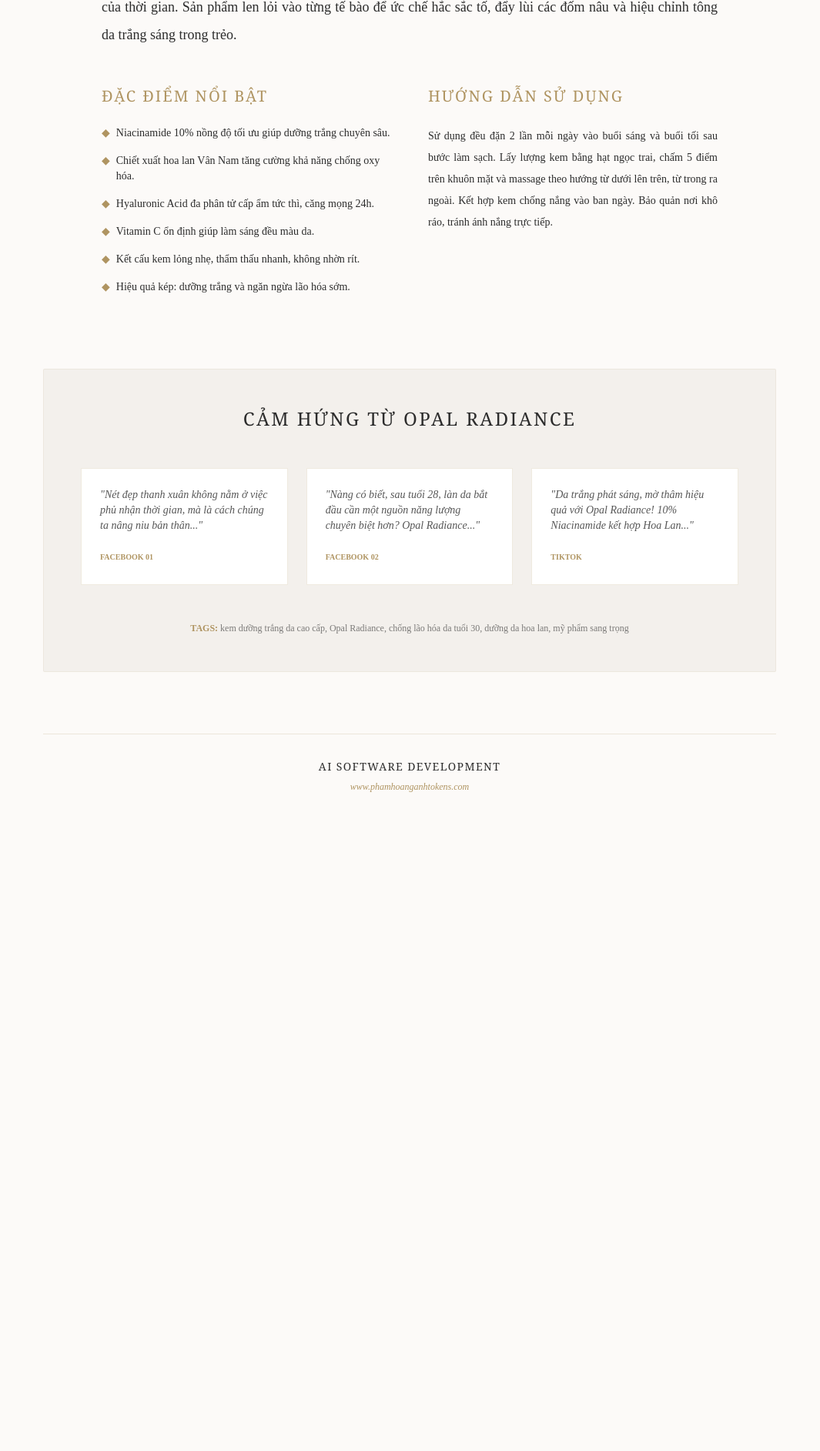
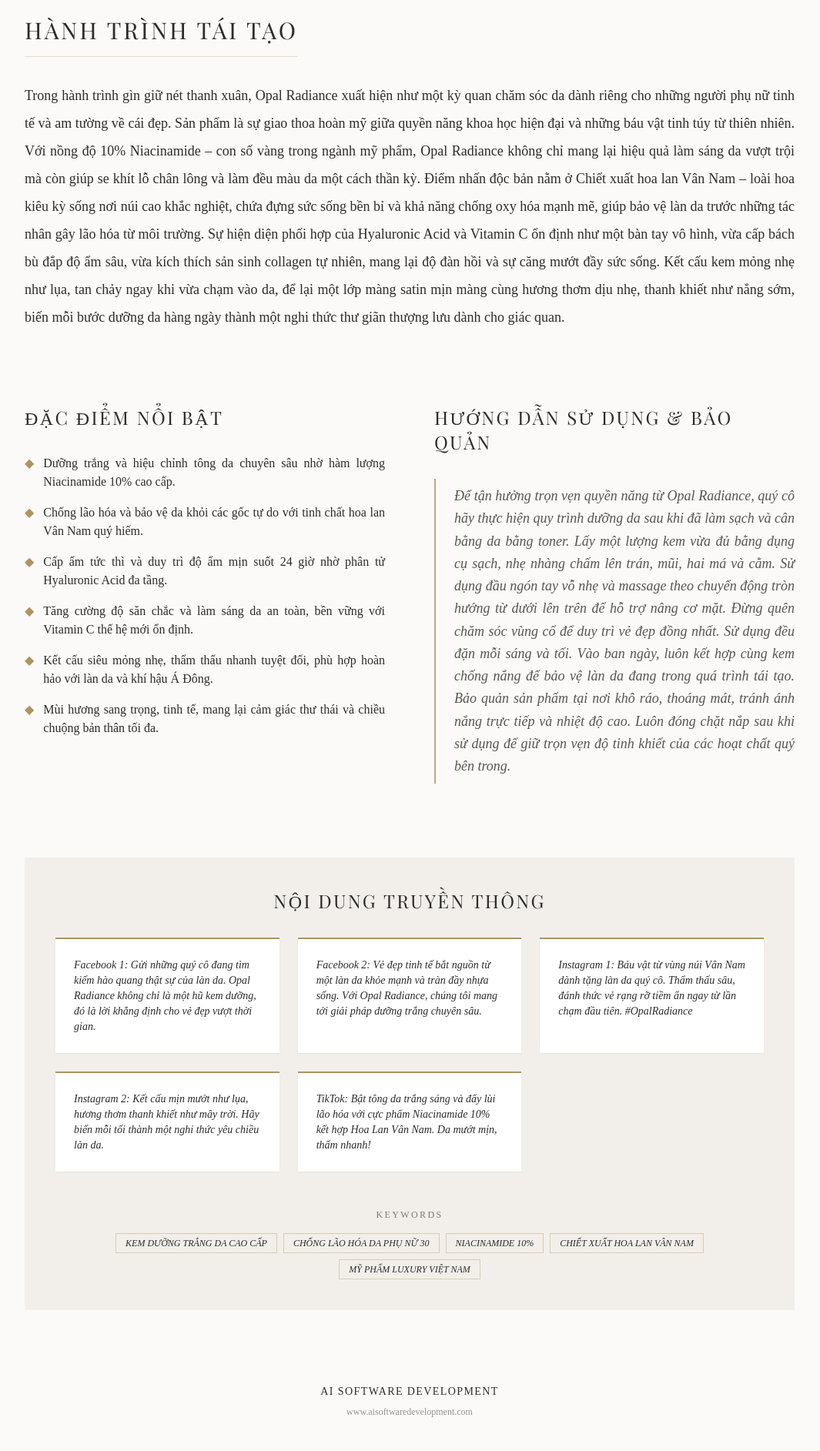
Before and after one commit to phamhoanganhtokens/vlance, a plain HTML site: page cva/testa.html in a window 1280 px wide. Shown: the part 915-2800 px from the top of the page at 77% size, without its empty margins (108-1173 px from the left). Before the commit the page ends 1993 px from the top, so only its background shows below. Drawn offline with nearby package versions, Linux system fonts and the light colour scheme; a web font is replaced by a local one.

Commit message:
Add files via upload

```diff
--- a/cva/testa.html
+++ b/cva/testa.html
@@ -5,110 +5,111 @@
     <meta name="viewport" content="width=device-width, initial-scale=1.0">
     <title>Opal Radiance | Luxury Editorial</title>
     <script src="https://cdn.tailwindcss.com"></script>
-    <script>
-        tailwind.config = {
-            theme: {
-                extend: {
-                    colors: {
-                        champagne: '#FCFAF8',
-                        charcoal: '#2C2C2C',
-                        bronze: '#AF9461',
-                    },
-                    fontFamily: {
-                        serif: ['Times New Roman', 'Times', 'serif'],
-                        display: ['Georgia', 'serif']
-                    }
-                }
-            }
+    <style>
+        @import url('https://fonts.googleapis.com/css2?family=Playfair+Display:ital,wght@0,400;0,700;1,400&display=swap');
+
+        body {
+            font-family: 'Times New Roman', serif;
+            background-color: #FCFAF8;
+            color: #2C2C2C;
         }
-    </script>
-    <style>
-        body { background-color: #FCFAF8; color: #2C2C2C; }
-        .justified { text-align: justify; }
-        .hero-gradient { background: linear-gradient(135deg, #f3efe9 0%, #ffffff 100%); }
+        .luxury-serif {
+            font-family: 'Playfair Display', serif;
+        }
+        .text-justify {
+            text-align: justify;
+        }
+        .gold-border {
+            border-color: #AF9461;
+        }
+        .gold-text {
+            color: #AF9461;
+        }
     </style>
 </head>
-<body class="font-serif antialiased leading-relaxed">
+<body class="antialiased py-12 px-6">
 
-    <!-- Container -->
-    <main class="max-w-[1000px] mx-auto px-6 py-12">
-
+    <main class="max-w-[1000px] mx-auto">
         <!-- Hero Section -->
-        <section class="grid md:grid-cols-2 gap-12 items-center mb-24">
-            <div class="h-[500px] w-full border border-bronze/30 flex items-center justify-center bg-gray-100 shadow-xl relative overflow-hidden">
-                <div class="absolute inset-0 bg-[url('https://images.unsplash.com/photo-1616394584738-fc6e613271b5?q=80&w=1000&auto=format&fit=crop')] bg-cover bg-center opacity-80"></div>
-                <span class="text-bronze italic tracking-widest uppercase text-sm">Opal Radiance</span>
+        <header class="grid grid-cols-1 md:grid-cols-2 gap-12 items-center mb-24">
+            <div class="aspect-[4/5] bg-gray-200 border border-[#AF9461]/30 flex items-center justify-center relative shadow-2xl">
+                <span class="text-[#AF9461] font-light tracking-[0.2em]">OPAL RADIANCE IMAGE</span>
             </div>
             <div class="space-y-6">
-                <h1 class="text-sm uppercase tracking-[0.3em] text-bronze font-semibold">Bộ Sưu Tập Thượng Lưu</h1>
-                <h2 class="text-4xl md:text-5xl font-display font-bold leading-tight">Opal Radiance: Tuyệt Tác Dưỡng Trắng Và Hồi Sinh Làn Da Thanh Xuân</h2>
-                <p class="text-xl text-charcoal/80">Kem Dưỡng Trắng Da Cao Cấp Opal Radiance – Rạng Ngời Đa Diện, Vượt Thời Gian</p>
-                <div class="w-20 h-px bg-bronze"></div>
-                <p class="text-lg italic text-charcoal/90">Opal Radiance là dòng kem dưỡng thượng lưu kết hợp sức mạnh từ Niacinamide 10% và chiết xuất hoa lan Vân Nam quý hiếm, giúp đánh thức làn da trắng sáng, mờ thâm nám và ngăn ngừa lão hóa chuyên sâu dành riêng cho phụ nữ từ 28-40 tuổi.</p>
+                <h1 class="luxury-serif text-4xl md:text-5xl leading-tight">Tuyệt Tác Tái Sinh Nhan Sắc Opal Radiance</h1>
+                <h2 class="text-xl font-medium opacity-80">Kem Dưỡng Trắng & Ngăn Ngừa Lão Hóa Cao Cấp – Niacinamide 10%</h2>
+                <h3 class="text-lg italic text-[#AF9461]">Giải Pháp Dưỡng Da Toàn Diện Đánh Thức Vẻ Đẹp Vĩnh Cửu</h3>
+                <div class="pt-4">
+                    <button class="border border-[#2C2C2C] px-8 py-3 uppercase tracking-widest hover:bg-[#2C2C2C] hover:text-white transition-all duration-500">Khám Phá Ngay</button>
+                </div>
+            </div>
+        </header>
+
+        <!-- Short Description -->
+        <section class="mb-20">
+            <p class="text-2xl italic leading-relaxed text-center opacity-90 font-serif">
+                "Khơi nguồn vẻ đẹp rạng rỡ với Opal Radiance, sự kết hợp tinh tế giữa 10% Niacinamide nồng độ cao và chiết xuất hoa lan Vân Nam quý hiếm, giúp dưỡng trắng chuyên sâu, xóa nhòa dấu vết thời gian và nâng niu làn da phụ nữ Việt thêm phần kiêu sa."
+            </p>
+        </section>
+
+        <!-- Long Description -->
+        <section class="mb-24">
+            <h2 class="luxury-serif text-3xl mb-8 border-b border-[#AF9461]/30 pb-4 inline-block tracking-widest">HÀNH TRÌNH TÁI TẠO</h2>
+            <p class="text-lg leading-loose text-justify">
+                Trong hành trình gìn giữ nét thanh xuân, Opal Radiance xuất hiện như một kỳ quan chăm sóc da dành riêng cho những người phụ nữ tinh tế và am tường về cái đẹp. Sản phẩm là sự giao thoa hoàn mỹ giữa quyền năng khoa học hiện đại và những báu vật tinh túy từ thiên nhiên. Với nồng độ 10% Niacinamide – con số vàng trong ngành mỹ phẩm, Opal Radiance không chỉ mang lại hiệu quả làm sáng da vượt trội mà còn giúp se khít lỗ chân lông và làm đều màu da một cách thần kỳ. Điểm nhấn độc bản nằm ở Chiết xuất hoa lan Vân Nam – loài hoa kiêu kỳ sống nơi núi cao khắc nghiệt, chứa đựng sức sống bền bỉ và khả năng chống oxy hóa mạnh mẽ, giúp bảo vệ làn da trước những tác nhân gây lão hóa từ môi trường. Sự hiện diện phối hợp của Hyaluronic Acid và Vitamin C ổn định như một bàn tay vô hình, vừa cấp bách bù đắp độ ẩm sâu, vừa kích thích sản sinh collagen tự nhiên, mang lại độ đàn hồi và sự căng mướt đầy sức sống. Kết cấu kem mỏng nhẹ như lụa, tan chảy ngay khi vừa chạm vào da, để lại một lớp màng satin mịn màng cùng hương thơm dịu nhẹ, thanh khiết như nắng sớm, biến mỗi bước dưỡng da hàng ngày thành một nghi thức thư giãn thượng lưu dành cho giác quan.
+            </p>
+        </section>
+
+        <!-- Features & Care Grid -->
+        <section class="grid grid-cols-1 md:grid-cols-2 gap-16 mb-24">
+            <div>
+                <h2 class="luxury-serif text-2xl mb-8 tracking-widest">ĐẶC ĐIỂM NỔI BẬT</h2>
+                <ul class="space-y-4">
+                    <li class="flex gap-3 text-justify"><span class="gold-text">◆</span> Dưỡng trắng và hiệu chỉnh tông da chuyên sâu nhờ hàm lượng Niacinamide 10% cao cấp.</li>
+                    <li class="flex gap-3 text-justify"><span class="gold-text">◆</span> Chống lão hóa và bảo vệ da khỏi các gốc tự do với tinh chất hoa lan Vân Nam quý hiếm.</li>
+                    <li class="flex gap-3 text-justify"><span class="gold-text">◆</span> Cấp ẩm tức thì và duy trì độ ẩm mịn suốt 24 giờ nhờ phân tử Hyaluronic Acid đa tầng.</li>
+                    <li class="flex gap-3 text-justify"><span class="gold-text">◆</span> Tăng cường độ săn chắc và làm sáng da an toàn, bền vững với Vitamin C thế hệ mới ổn định.</li>
+                    <li class="flex gap-3 text-justify"><span class="gold-text">◆</span> Kết cấu siêu mỏng nhẹ, thẩm thấu nhanh tuyệt đối, phù hợp hoàn hảo với làn da và khí hậu Á Đông.</li>
+                    <li class="flex gap-3 text-justify"><span class="gold-text">◆</span> Mùi hương sang trọng, tinh tế, mang lại cảm giác thư thái và chiều chuộng bản thân tối đa.</li>
+                </ul>
+            </div>
+            <div>
+                <h2 class="luxury-serif text-2xl mb-8 tracking-widest">HƯỚNG DẪN SỬ DỤNG & BẢO QUẢN</h2>
+                <p class="text-justify leading-relaxed text-lg italic opacity-80 border-l-2 border-[#AF9461] pl-6 py-2">
+                    Để tận hưởng trọn vẹn quyền năng từ Opal Radiance, quý cô hãy thực hiện quy trình dưỡng da sau khi đã làm sạch và cân bằng da bằng toner. Lấy một lượng kem vừa đủ bằng dụng cụ sạch, nhẹ nhàng chấm lên trán, mũi, hai má và cằm. Sử dụng đầu ngón tay vỗ nhẹ và massage theo chuyển động tròn hướng từ dưới lên trên để hỗ trợ nâng cơ mặt. Đừng quên chăm sóc vùng cổ để duy trì vẻ đẹp đồng nhất. Sử dụng đều đặn mỗi sáng và tối. Vào ban ngày, luôn kết hợp cùng kem chống nắng để bảo vệ làn da đang trong quá trình tái tạo. Bảo quản sản phẩm tại nơi khô ráo, thoáng mát, tránh ánh nắng trực tiếp và nhiệt độ cao. Luôn đóng chặt nắp sau khi sử dụng để giữ trọn vẹn độ tinh khiết của các hoạt chất quý bên trong.
+                </p>
             </div>
         </section>
 
-        <!-- Main Content -->
-        <article class="max-w-[800px] mx-auto space-y-12 mb-24">
-            <section class="justified">
-                <h3 class="text-2xl font-display border-b border-bronze pb-2 mb-6 text-bronze uppercase tracking-widest">Chi tiết sản phẩm</h3>
-                <p class="text-lg leading-loose">
-                    Opal Radiance không chỉ là một sản phẩm dưỡng da, mà là một trải nghiệm chăm sóc sắc đẹp đẳng cấp dành cho những quý cô yêu chuộng vẻ đẹp thanh lịch và bền vững. Được chắt lọc từ những nguyên liệu tinh túy nhất như chiết xuất Lan Vân Nam – biểu tượng của sức sống mãnh liệt, kết hợp cùng Niacinamide nồng độ cao và Vitamin C ổn định, Opal Radiance mang đến giải pháp toàn diện cho làn da bắt đầu xuất hiện dấu hiệu của thời gian. Sản phẩm len lỏi vào từng tế bào để ức chế hắc sắc tố, đẩy lùi các đốm nâu và hiệu chỉnh tông da trắng sáng trong trẻo.
-                </p>
-            </section>
-
-            <!-- Features and Care -->
-            <div class="grid md:grid-cols-2 gap-12">
-                <section>
-                    <h3 class="text-xl font-display text-bronze uppercase tracking-widest mb-6">Đặc điểm nổi bật</h3>
-                    <ul class="space-y-4 text-sm">
-                        <li class="flex items-start"><span class="mr-2 text-bronze">◆</span>Niacinamide 10% nồng độ tối ưu giúp dưỡng trắng chuyên sâu.</li>
-                        <li class="flex items-start"><span class="mr-2 text-bronze">◆</span>Chiết xuất hoa lan Vân Nam tăng cường khả năng chống oxy hóa.</li>
-                        <li class="flex items-start"><span class="mr-2 text-bronze">◆</span>Hyaluronic Acid đa phân tử cấp ẩm tức thì, căng mọng 24h.</li>
-                        <li class="flex items-start"><span class="mr-2 text-bronze">◆</span>Vitamin C ổn định giúp làm sáng đều màu da.</li>
-                        <li class="flex items-start"><span class="mr-2 text-bronze">◆</span>Kết cấu kem lỏng nhẹ, thẩm thấu nhanh, không nhờn rít.</li>
-                        <li class="flex items-start"><span class="mr-2 text-bronze">◆</span>Hiệu quả kép: dưỡng trắng và ngăn ngừa lão hóa sớm.</li>
-                    </ul>
-                </section>
-                <section>
-                    <h3 class="text-xl font-display text-bronze uppercase tracking-widest mb-6">Hướng dẫn sử dụng</h3>
-                    <p class="text-sm justified leading-loose">
-                        Sử dụng đều đặn 2 lần mỗi ngày vào buổi sáng và buổi tối sau bước làm sạch. Lấy lượng kem bằng hạt ngọc trai, chấm 5 điểm trên khuôn mặt và massage theo hướng từ dưới lên trên, từ trong ra ngoài. Kết hợp kem chống nắng vào ban ngày. Bảo quản nơi khô ráo, tránh ánh nắng trực tiếp.
-                    </p>
-                </section>
-            </div>
-        </article>
-
-        <!-- Marketing Section -->
-        <section class="bg-[#F3F0EC] p-12 rounded-sm border border-bronze/10">
-            <h3 class="text-2xl font-display text-center text-charcoal mb-12 uppercase tracking-widest">Cảm hứng từ Opal Radiance</h3>
-            <div class="grid md:grid-cols-3 gap-6">
-                <div class="p-6 border border-bronze/20 bg-white hover:border-bronze transition-all cursor-pointer">
-                    <p class="text-sm italic text-charcoal/80 mb-4">"Nét đẹp thanh xuân không nằm ở việc phủ nhận thời gian, mà là cách chúng ta nâng niu bản thân..."</p>
-                    <span class="text-[10px] uppercase font-bold text-bronze">Facebook 01</span>
-                </div>
-                <div class="p-6 border border-bronze/20 bg-white hover:border-bronze transition-all cursor-pointer">
-                    <p class="text-sm italic text-charcoal/80 mb-4">"Nàng có biết, sau tuổi 28, làn da bắt đầu cần một nguồn năng lượng chuyên biệt hơn? Opal Radiance..."</p>
-                    <span class="text-[10px] uppercase font-bold text-bronze">Facebook 02</span>
-                </div>
-                <div class="p-6 border border-bronze/20 bg-white hover:border-bronze transition-all cursor-pointer">
-                    <p class="text-sm italic text-charcoal/80 mb-4">"Da trắng phát sáng, mờ thâm hiệu quả với Opal Radiance! 10% Niacinamide kết hợp Hoa Lan..."</p>
-                    <span class="text-[10px] uppercase font-bold text-bronze">TikTok</span>
-                </div>
+        <!-- Marketing Toolkit -->
+        <section class="bg-[#F2EFEA] p-10 rounded-sm mb-24">
+            <h2 class="luxury-serif text-2xl mb-8 text-center tracking-widest">NỘI DUNG TRUYỀN THÔNG</h2>
+            <div class="grid grid-cols-1 md:grid-cols-2 lg:grid-cols-3 gap-6">
+                <div class="bg-white p-6 border-t-2 border-[#AF9461] shadow-sm"><p class="text-sm italic">Facebook 1: Gửi những quý cô đang tìm kiếm hào quang thật sự của làn da. Opal Radiance không chỉ là một hũ kem dưỡng, đó là lời khẳng định cho vẻ đẹp vượt thời gian.</p></div>
+                <div class="bg-white p-6 border-t-2 border-[#AF9461] shadow-sm"><p class="text-sm italic">Facebook 2: Vẻ đẹp tinh tế bắt nguồn từ một làn da khỏe mạnh và tràn đầy nhựa sống. Với Opal Radiance, chúng tôi mang tới giải pháp dưỡng trắng chuyên sâu.</p></div>
+                <div class="bg-white p-6 border-t-2 border-[#AF9461] shadow-sm"><p class="text-sm italic">Instagram 1: Báu vật từ vùng núi Vân Nam dành tặng làn da quý cô. Thẩm thấu sâu, đánh thức vẻ rạng rỡ tiềm ẩn ngay từ lần chạm đầu tiên. #OpalRadiance</p></div>
+                <div class="bg-white p-6 border-t-2 border-[#AF9461] shadow-sm"><p class="text-sm italic">Instagram 2: Kết cấu mịn mướt như lụa, hương thơm thanh khiết như mây trời. Hãy biến mỗi tối thành một nghi thức yêu chiều làn da.</p></div>
+                <div class="bg-white p-6 border-t-2 border-[#AF9461] shadow-sm"><p class="text-sm italic">TikTok: Bật tông da trắng sáng và đẩy lùi lão hóa với cực phẩm Niacinamide 10% kết hợp Hoa Lan Vân Nam. Da mướt mịn, thấm nhanh!</p></div>
             </div>
 
-            <div class="mt-12 text-center text-charcoal/60 text-xs">
-                <span class="font-bold text-bronze uppercase">Tags:</span>
-                kem dưỡng trắng da cao cấp, Opal Radiance, chống lão hóa da tuổi 30, dưỡng da hoa lan, mỹ phẩm sang trọng
+            <!-- SEO Tags -->
+            <div class="mt-12 text-center">
+                <h4 class="text-xs uppercase tracking-[0.2em] mb-4 opacity-60">Keywords</h4>
+                <div class="flex flex-wrap gap-2 justify-center">
+                    <span class="text-xs border border-[#AF9461]/40 px-3 py-1 uppercase italic">kem dưỡng trắng da cao cấp</span>
+                    <span class="text-xs border border-[#AF9461]/40 px-3 py-1 uppercase italic">chống lão hóa da phụ nữ 30</span>
+                    <span class="text-xs border border-[#AF9461]/40 px-3 py-1 uppercase italic">Niacinamide 10%</span>
+                    <span class="text-xs border border-[#AF9461]/40 px-3 py-1 uppercase italic">chiết xuất hoa lan Vân Nam</span>
+                    <span class="text-xs border border-[#AF9461]/40 px-3 py-1 uppercase italic">mỹ phẩm luxury Việt Nam</span>
+                </div>
             </div>
         </section>
 
         <!-- Footer -->
-        <footer class="mt-20 text-center border-t border-bronze/20 pt-8">
-            <p class="text-charcoal font-display text-sm tracking-widest uppercase">AI Software Development</p>
-            <p class="text-bronze text-xs mt-2 italic">www.phamhoanganhtokens.com</p>
+        <footer class="text-center pb-12">
+            <p class="text-sm uppercase tracking-widest">AI Software Development</p>
+            <p class="text-xs opacity-50 mt-2">www.aisoftwaredevelopment.com</p>
         </footer>
-
     </main>
 
 </body>
```
